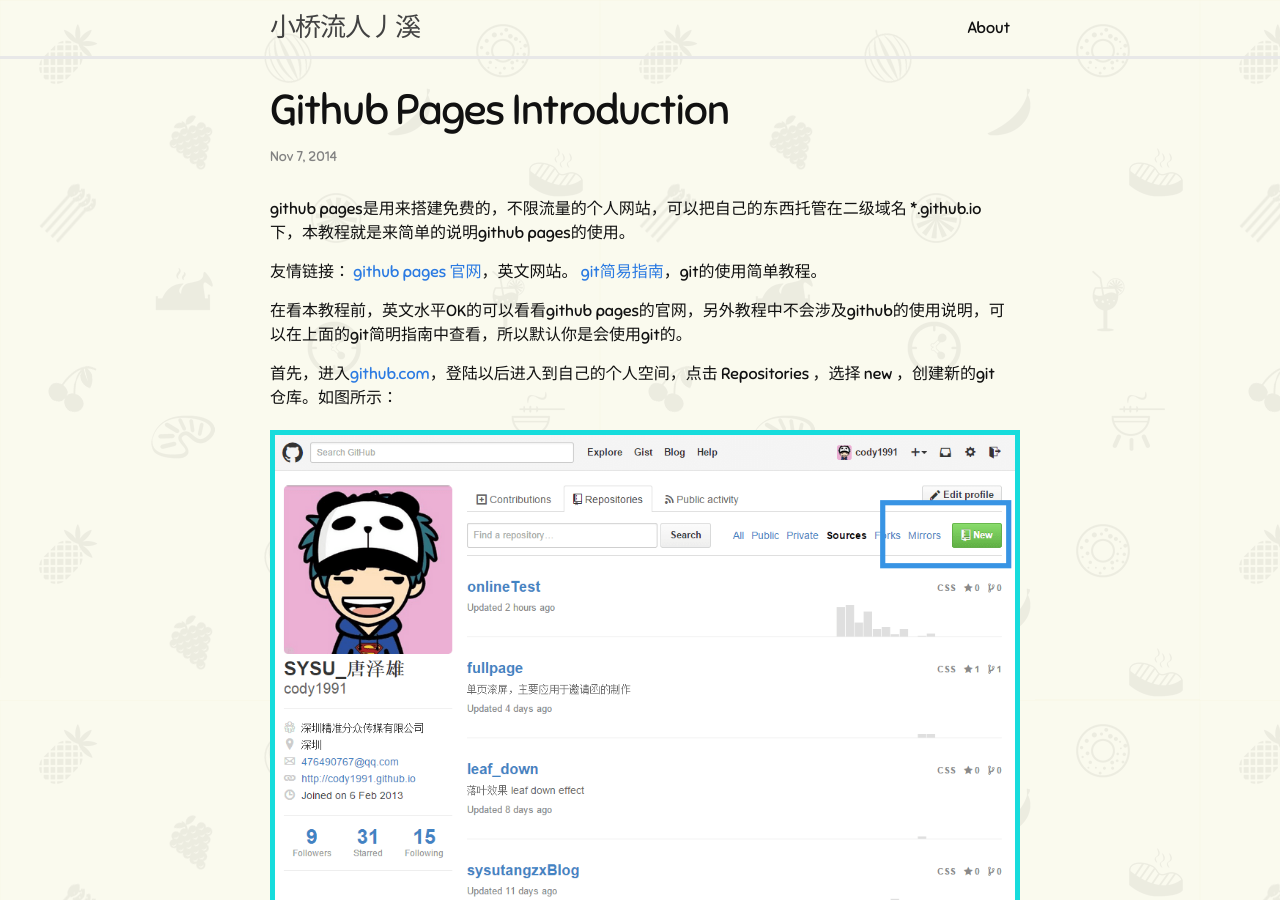
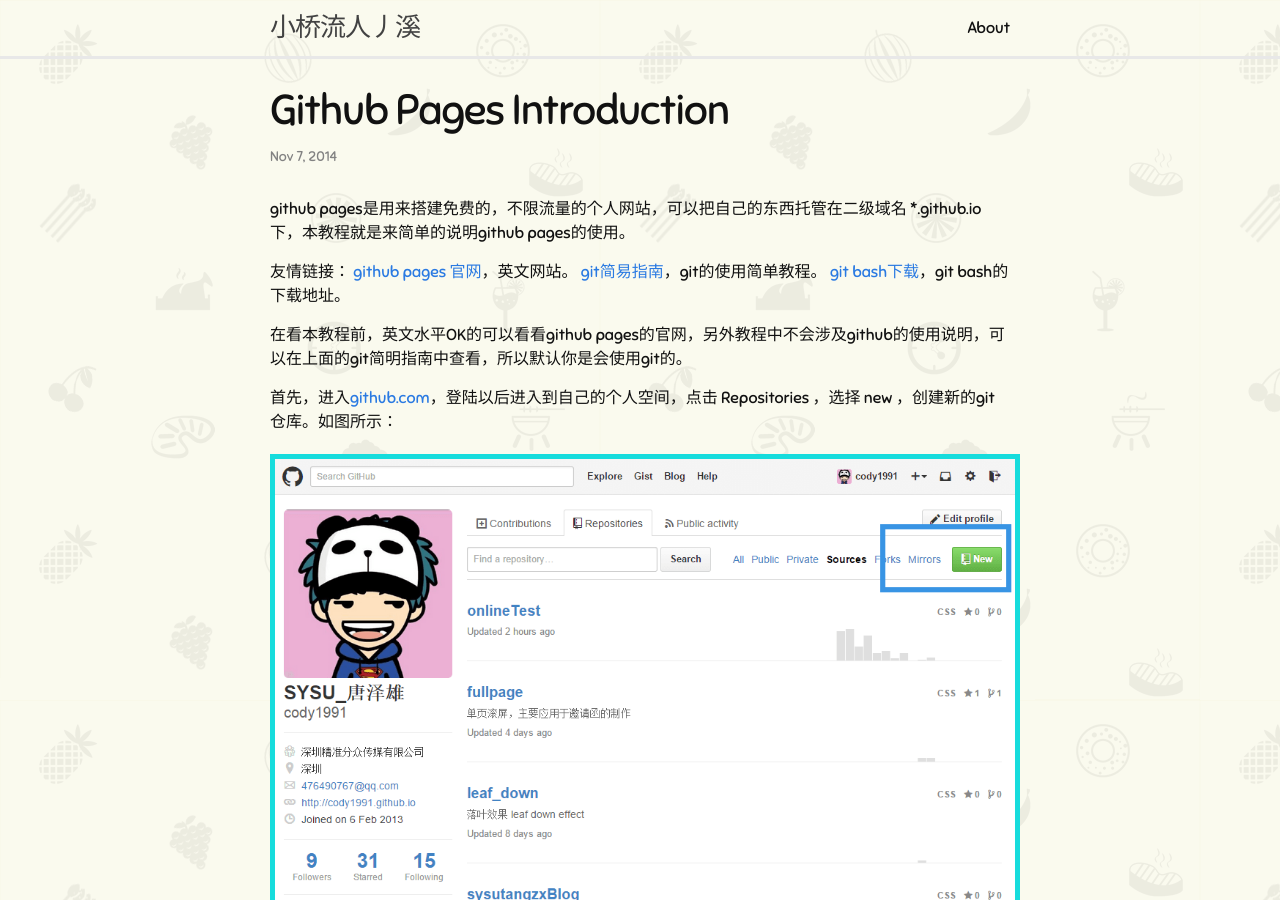
Before and after one commit to luojiyin1987/sysutangzxBlog, a Jekyll site: the page built from _posts/2014-11-07-github-pages-introduction.markdown, in a window 1280 px wide and 900 px high. Built offline with Jekyll 4.4.1, drawn with Linux system fonts in a browser that asks for light colours.

Commit message:
add git bash site

```diff
--- a/_posts/2014-11-07-github-pages-introduction.markdown
+++ b/_posts/2014-11-07-github-pages-introduction.markdown
@@ -10,6 +10,7 @@
 友情链接：
 [github pages 官网][githubpages]，英文网站。
 [git简易指南][gitintro]，git的使用简单教程。
+[git bash下载][gitbashsite]，git bash的下载地址。
 
 在看本教程前，英文水平OK的可以看看github pages的官网，另外教程中不会涉及github的使用说明，可以在上面的git简明指南中查看，所以默认你是会使用git的。
 
@@ -72,6 +73,7 @@
 
 The End.有什么问题的话可以发送邮件到 476490767@qq.com ~ （不过应该没有人有问题来问我的 ORZ ）。谢谢！~
 
+[gitbashsite]:http://git-scm.com/downloads
 [githubpages]: https://pages.github.com/
 [gitintro]: http://www.bootcss.com/p/git-guide/
 [gitsite]:https://github.com/
```
